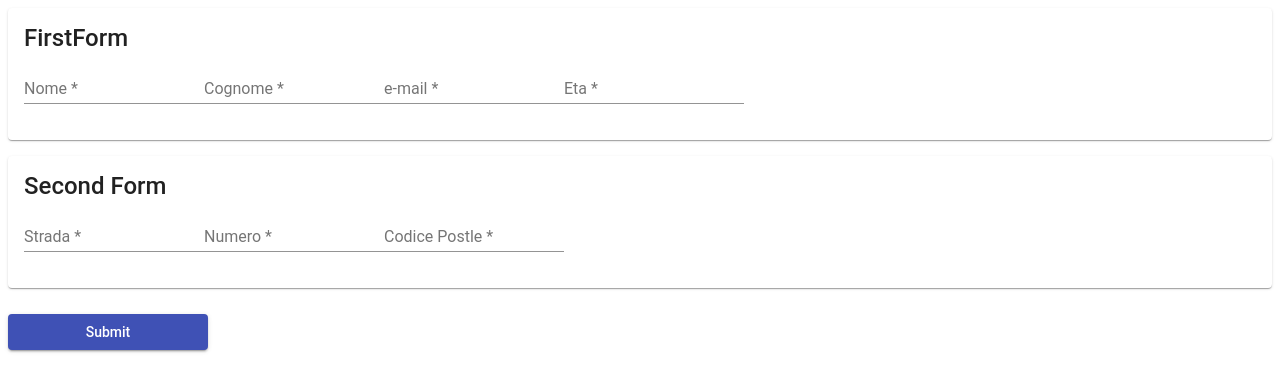
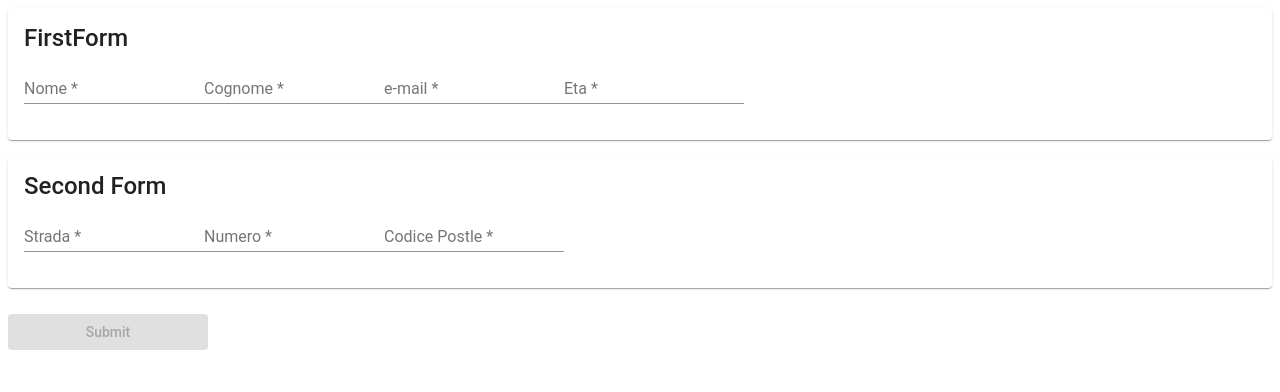
Before and after one commit to T6o/AngularFormReactive, an Angular app: page / in a window 1280 px wide. Shown: the top 392 px of the page. Built offline with nearby package versions, Linux system fonts and the light colour scheme.

Commit message:
2 files modified

```diff
--- a/src/app/app.component.html
+++ b/src/app/app.component.html
@@ -6,6 +6,7 @@
     mat-raised-button
     color="primary"
     type="submit"
+    [disabled]="!myform.valid"
   >
     Submit
   </button>
--- a/src/app/app.component.ts
+++ b/src/app/app.component.ts
@@ -34,5 +34,7 @@ export class AppComponent {
 
   onSubmit() {
     console.log(this.myform);
+    console.log(this.myform.get('firstForm.nome').value);
+
   }
 }
```
